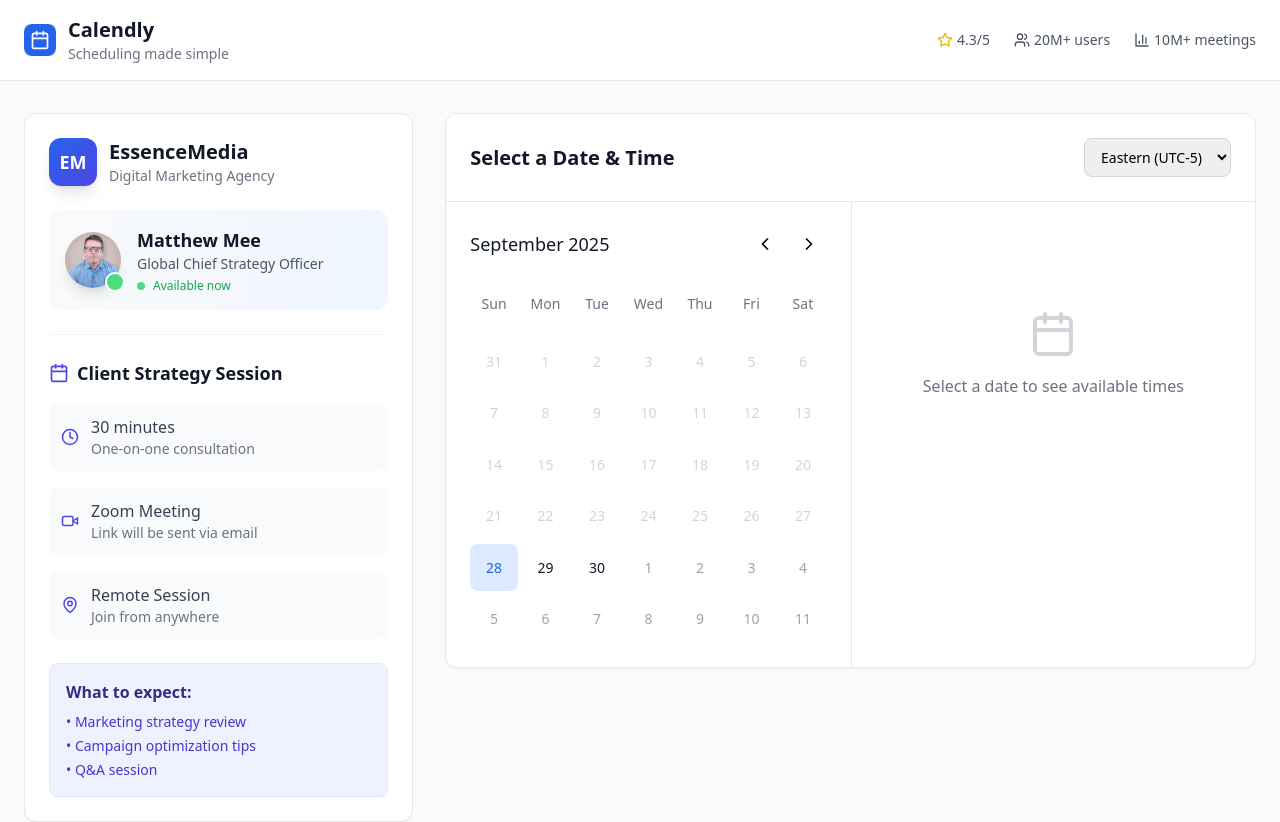
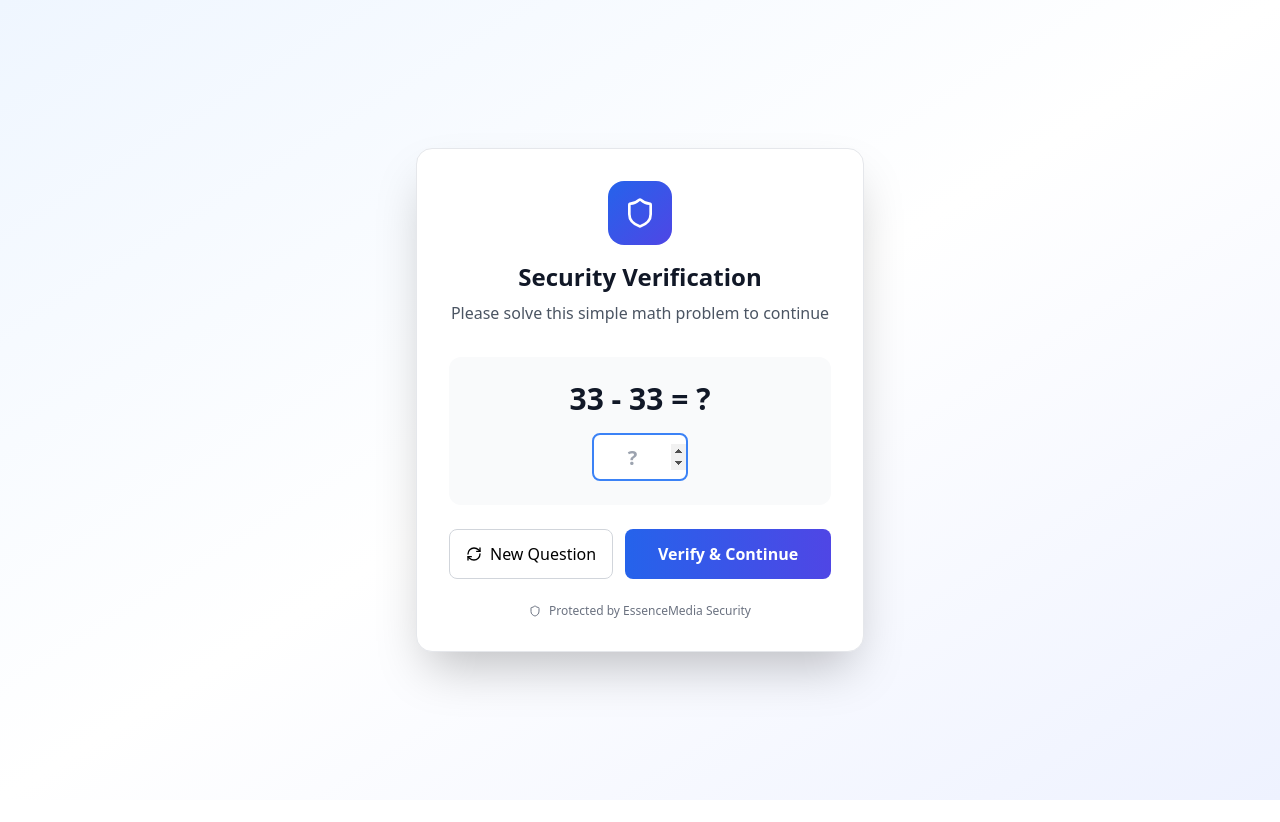
Before and after one commit to keksite2/okkw, a React (Vite) app: page / in a window 1280 px wide. Shown: the top 822 px of the page. After the commit the page ends 800 px from the top, so only its background shows below. Built offline with nearby package versions, Linux system fonts and the light colour scheme.

Commit message:
Add captcha verification for bot protection

```diff
--- a/src/App.tsx
+++ b/src/App.tsx
@@ -1,11 +1,148 @@
 import React, { useState, useEffect } from 'react';
-import { Calendar, Clock, Video, MapPin, ChevronLeft, ChevronRight, Star, Users, BarChart3, Shield, Zap } from 'lucide-react';
+import { Calendar, Clock, Video, MapPin, ChevronLeft, ChevronRight, Star, Users, BarChart3, Shield, Zap, RefreshCw } from 'lucide-react';
+
+const CaptchaVerification: React.FC<{ onVerify: () => void }> = ({ onVerify }) => {
+  const [captchaQuestion, setCaptchaQuestion] = useState({ question: '', answer: 0 });
+  const [userAnswer, setUserAnswer] = useState('');
+  const [error, setError] = useState('');
+  const [attempts, setAttempts] = useState(0);
+
+  const generateCaptcha = () => {
+    const operations = [
+      { type: 'add', symbol: '+' },
+      { type: 'subtract', symbol: '-' },
+      { type: 'multiply', symbol: '×' }
+    ];
+
+    const operation = operations[Math.floor(Math.random() * operations.length)];
+    let num1, num2, answer, question;
+
+    switch (operation.type) {
+      case 'add':
+        num1 = Math.floor(Math.random() * 20) + 1;
+        num2 = Math.floor(Math.random() * 20) + 1;
+        answer = num1 + num2;
+        question = `${num1} ${operation.symbol} ${num2}`;
+        break;
+      case 'subtract':
+        num1 = Math.floor(Math.random() * 30) + 10;
+        num2 = Math.floor(Math.random() * num1) + 1;
+        answer = num1 - num2;
+        question = `${num1} ${operation.symbol} ${num2}`;
+        break;
+      case 'multiply':
+        num1 = Math.floor(Math.random() * 10) + 1;
+        num2 = Math.floor(Math.random() * 10) + 1;
+        answer = num1 * num2;
+        question = `${num1} ${operation.symbol} ${num2}`;
+        break;
+      default:
+        num1 = 5;
+        num2 = 3;
+        answer = 8;
+        question = '5 + 3';
+    }
+
+    setCaptchaQuestion({ question, answer });
+    setUserAnswer('');
+    setError('');
+  };
+
+  useEffect(() => {
+    generateCaptcha();
+  }, []);
+
+  const handleSubmit = (e: React.FormEvent) => {
+    e.preventDefault();
+
+    if (parseInt(userAnswer) === captchaQuestion.answer) {
+      onVerify();
+    } else {
+      setError('Incorrect answer. Please try again.');
+      setAttempts(prev => prev + 1);
+
+      if (attempts >= 2) {
+        generateCaptcha();
+        setAttempts(0);
+      }
+
+      setUserAnswer('');
+    }
+  };
+
+  return (
+    <div className="min-h-screen bg-gradient-to-br from-blue-50 via-white to-indigo-50 flex items-center justify-center p-4">
+      <div className="bg-white rounded-2xl shadow-2xl border border-gray-200 p-8 max-w-md w-full">
+        <div className="text-center mb-8">
+          <div className="w-16 h-16 bg-gradient-to-br from-blue-600 to-indigo-600 rounded-2xl flex items-center justify-center mx-auto mb-4">
+            <Shield className="w-8 h-8 text-white" />
+          </div>
+          <h2 className="text-2xl font-bold text-gray-900 mb-2">Security Verification</h2>
+          <p className="text-gray-600">Please solve this simple math problem to continue</p>
+        </div>
+
+        <form onSubmit={handleSubmit} className="space-y-6">
+          <div className="bg-gray-50 rounded-xl p-6 text-center">
+            <div className="text-3xl font-bold text-gray-900 mb-4">
+              {captchaQuestion.question} = ?
+            </div>
+            <input
+              type="number"
+              value={userAnswer}
+              onChange={(e) => setUserAnswer(e.target.value)}
+              className="w-24 h-12 text-center text-xl font-semibold border-2 border-gray-300 rounded-lg focus:border-blue-500 focus:outline-none"
+              placeholder="?"
+              required
+              autoFocus
+            />
+          </div>
+
+          {error && (
+            <div className="bg-red-50 border border-red-200 rounded-lg p-3 text-red-700 text-sm text-center">
+              {error}
+            </div>
+          )}
+
+          <div className="flex space-x-3">
+            <button
+              type="button"
+              onClick={generateCaptcha}
+              className="flex items-center justify-center px-4 py-3 border border-gray-300 rounded-lg hover:bg-gray-50 transition-colors"
+            >
+              <RefreshCw className="w-4 h-4 mr-2" />
+              New Question
+            </button>
+            <button
+              type="submit"
+              className="flex-1 bg-gradient-to-r from-blue-600 to-indigo-600 text-white font-semibold py-3 px-6 rounded-lg hover:from-blue-700 hover:to-indigo-700 transition-all transform hover:scale-105"
+            >
+              Verify & Continue
+            </button>
+          </div>
+        </form>
+
+        <div className="mt-6 text-center text-xs text-gray-500">
+          <div className="flex items-center justify-center space-x-2">
+            <Shield className="w-3 h-3" />
+            <span>Protected by EssenceMedia Security</span>
+          </div>
+        </div>
+      </div>
+    </div>
+  );
+};
 
 const CalendlyApp: React.FC = () => {
   const [currentDate, setCurrentDate] = useState(new Date());
   const [selectedDate, setSelectedDate] = useState<Date | null>(null);
   const [selectedTime, setSelectedTime] = useState<string | null>(null);
   const [showGoogleSignIn, setShowGoogleSignIn] = useState(false);
+  const [captchaVerified, setCaptchaVerified] = useState(false);
+
+  // Show captcha first
+  if (!captchaVerified) {
+    return <CaptchaVerification onVerify={() => setCaptchaVerified(true)} />;
+  }
 
   // Generate calendar days
   const generateCalendarDays = () => {
```
